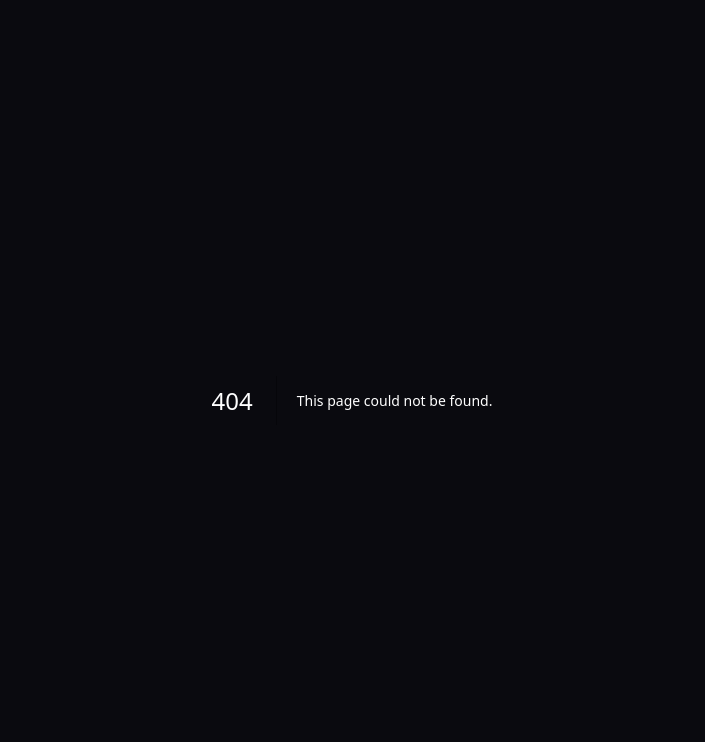
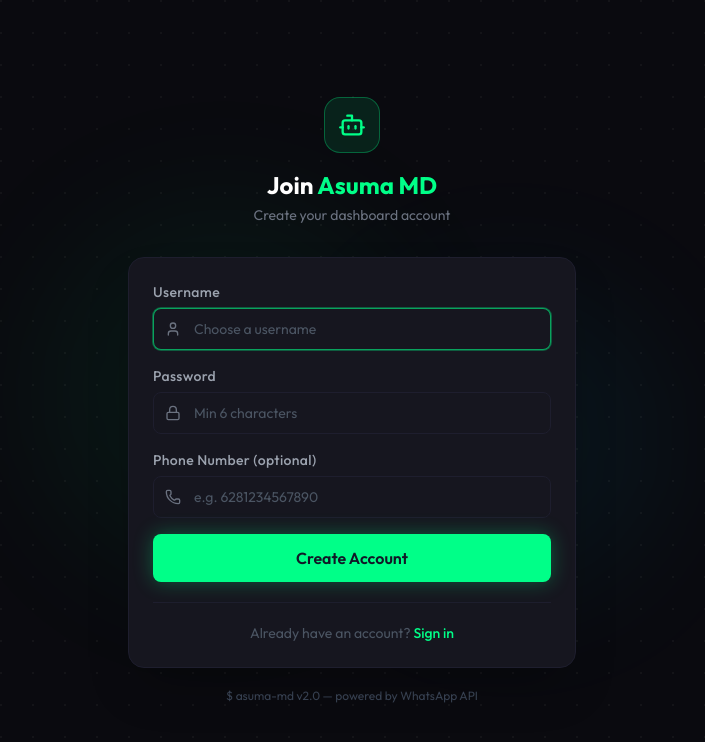
Before and after one commit to asuma-labs/dash-cd, a Next.js app: page /register in a window 1280 px wide. Before the commit this address had no page. Shown: the top 742 px of the page, without its empty margins (288-993 px from the left). Built offline with nearby package versions, Linux system fonts and the light colour scheme.

Commit message:
Create page.tsx

```diff
--- /dev/null
+++ b/app/(auth)/register/page.tsx
@@ -0,0 +1,126 @@
+"use client";
+
+import { useState, FormEvent } from "react";
+import Link from "next/link";
+import { useAuth } from "@/hooks/useAuth";
+import { Button } from "@/components/ui/Button";
+import { Input } from "@/components/ui/Input";
+import { Bot, User, Lock, Phone, AlertCircle } from "lucide-react";
+
+export default function RegisterPage() {
+  const { register, isLoading } = useAuth();
+  const [username, setUsername] = useState("");
+  const [password, setPassword] = useState("");
+  const [phoneNumber, setPhoneNumber] = useState("");
+  const [error, setError] = useState("");
+
+  async function handleSubmit(e: FormEvent) {
+    e.preventDefault();
+    setError("");
+
+    if (!username || !password) {
+      setError("Username and password are required.");
+      return;
+    }
+    if (password.length < 6) {
+      setError("Password must be at least 6 characters.");
+      return;
+    }
+
+    try {
+      await register({
+        username,
+        password,
+        ...(phoneNumber ? { phone_number: phoneNumber } : {}),
+      });
+    } catch (err: unknown) {
+      const message =
+        (err as { response?: { data?: { message?: string } } })?.response?.data
+          ?.message ?? "Registration failed. Please try again.";
+      setError(message);
+    }
+  }
+
+  return (
+    <div>
+      {/* Header */}
+      <div className="text-center mb-8">
+        <div className="inline-flex items-center justify-center w-14 h-14 rounded-2xl bg-accent-green/10 border border-accent-green/30 mb-4">
+          <Bot className="w-7 h-7 text-accent-green" />
+        </div>
+        <h1 className="text-2xl font-bold text-white">
+          Join <span className="text-accent-green">Asuma MD</span>
+        </h1>
+        <p className="text-gray-500 text-sm mt-1">Create your dashboard account</p>
+      </div>
+
+      {/* Card */}
+      <div className="bg-bg-card border border-bg-border rounded-2xl p-6 shadow-2xl">
+        <form onSubmit={handleSubmit} className="space-y-4">
+          <Input
+            label="Username"
+            type="text"
+            placeholder="Choose a username"
+            value={username}
+            onChange={(e) => setUsername(e.target.value)}
+            icon={<User className="w-4 h-4" />}
+            autoComplete="username"
+            autoFocus
+          />
+
+          <Input
+            label="Password"
+            type="password"
+            placeholder="Min 6 characters"
+            value={password}
+            onChange={(e) => setPassword(e.target.value)}
+            icon={<Lock className="w-4 h-4" />}
+            autoComplete="new-password"
+          />
+
+          <Input
+            label="Phone Number (optional)"
+            type="tel"
+            placeholder="e.g. 6281234567890"
+            value={phoneNumber}
+            onChange={(e) => setPhoneNumber(e.target.value)}
+            icon={<Phone className="w-4 h-4" />}
+            autoComplete="tel"
+          />
+
+          {error && (
+            <div className="flex items-center gap-2 text-sm text-accent-red bg-red-500/10 border border-red-500/20 rounded-lg px-3 py-2.5 animate-fade-in">
+              <AlertCircle className="w-4 h-4 flex-shrink-0" />
+              {error}
+            </div>
+          )}
+
+          <Button
+            type="submit"
+            size="lg"
+            isLoading={isLoading}
+            className="w-full mt-2"
+          >
+            Create Account
+          </Button>
+        </form>
+
+        <div className="mt-5 pt-5 border-t border-bg-border text-center">
+          <p className="text-sm text-gray-600">
+            Already have an account?{" "}
+            <Link
+              href="/login"
+              className="text-accent-green hover:text-green-400 font-medium transition-colors"
+            >
+              Sign in
+            </Link>
+          </p>
+        </div>
+      </div>
+
+      <p className="text-center text-xs text-gray-700 mt-5 font-mono">
+        $ asuma-md v2.0 &mdash; powered by WhatsApp API
+      </p>
+    </div>
+  );
+}
```
